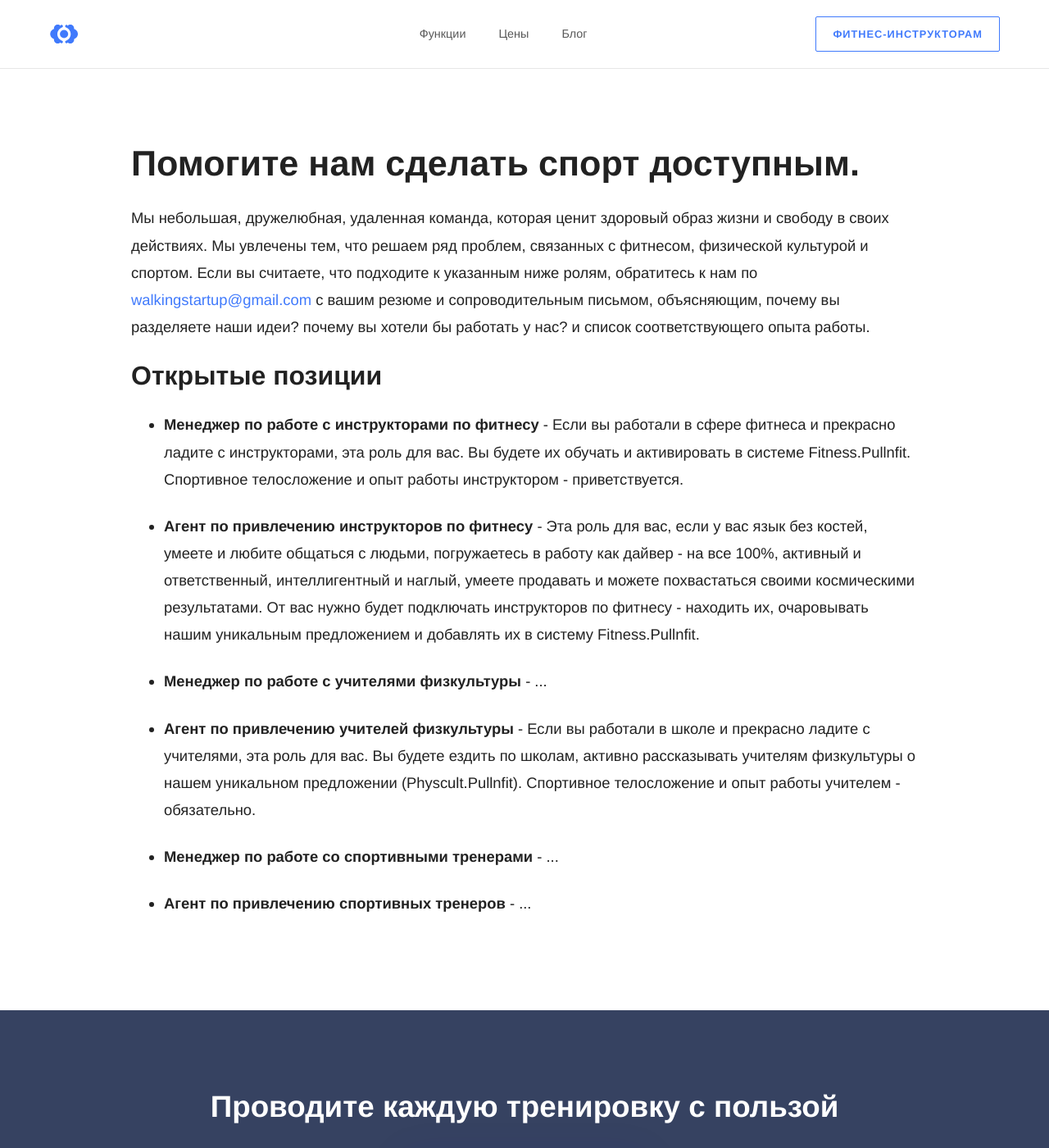
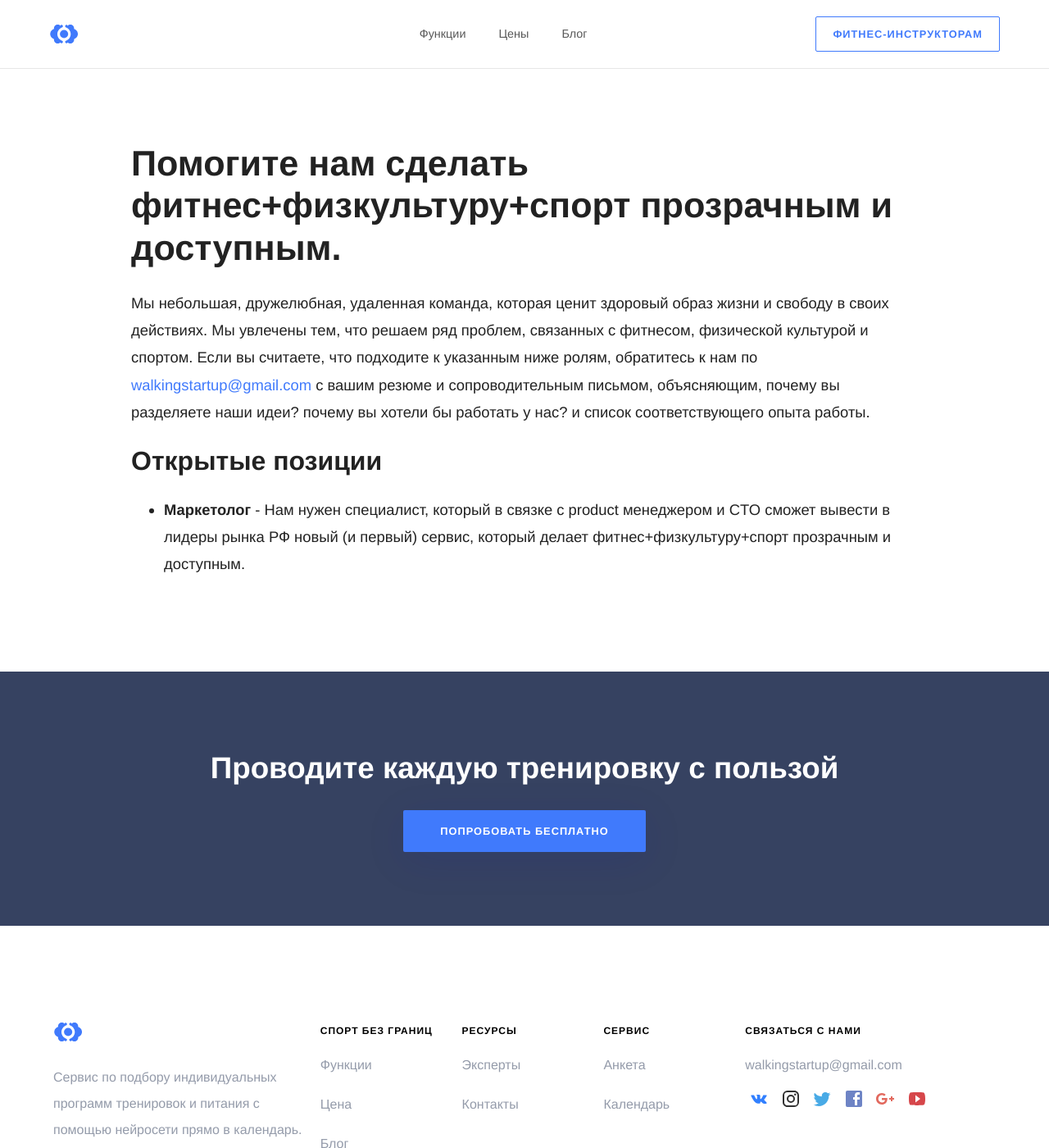
Before and after one commit to RakhimyanTim/adroholic.github.io, a Jekyll site: the page built from pages/careers.html, in a window 1280 px wide and 1400 px high. Shown: the whole window at 82% size. Built offline with Jekyll 4.4.1, drawn with Linux system fonts in a browser that asks for light colours; some web fonts are replaced.

Commit message:
Update careers.html

```diff
--- a/pages/careers.html
+++ b/pages/careers.html
@@ -3,22 +3,12 @@ layout: info-page
 title: Карьера
 permalink: /careers/
 roles:
-  - position: Менеджер по работе с инструкторами по фитнесу
-    description: Если вы работали в сфере фитнеса и прекрасно ладите с инструкторами, эта роль для вас. Вы будете их обучать и активировать в системе Fitness.Pullnfit. Спортивное телосложение и опыт работы инструктором - приветствуется.
-  - position: Агент по привлечению инструкторов по фитнесу
-    description: Эта роль для вас, если у вас язык без костей, умеете и любите общаться с людьми, погружаетесь в работу как дайвер - на все 100%, активный и ответственный, интеллигентный и наглый, умеете продавать и можете похвастаться своими космическими результатами. От вас нужно будет подключать инструкторов по фитнесу - находить их, очаровывать нашим уникальным предложением и добавлять их в систему Fitness.Pullnfit.
-  - position: Менеджер по работе с учителями физкультуры
-    description: ...
-  - position: Агент по привлечению учителей физкультуры
-    description: Если вы работали в школе и прекрасно ладите с учителями, эта роль для вас. Вы будете ездить по школам, активно рассказывать учителям физкультуры о нашем уникальном предложении (Physcult.Pullnfit). Спортивное телосложение и опыт работы учителем - обязательно.
-  - position: Менеджер по работе со спортивными тренерами
-    description: ...
-  - position: Агент по привлечению спортивных тренеров
-    description: ...
+  - position: Маркетолог
+    description: Нам нужен специалист, который в связке с product менеджером и CTO сможет вывести в лидеры рынка РФ новый (и первый) сервис, который делает фитнес+физкультуру+спорт прозрачным и доступным.
 ---
 
 <div class="careers">
-	<h1>Помогите нам сделать спорт доступным.</h1>
+	<h1>Помогите нам сделать фитнес+физкультуру+спорт прозрачным и доступным.</h1>
 
 	<p>Мы небольшая, дружелюбная, удаленная команда, которая ценит здоровый образ жизни и свободу в своих действиях. Мы увлечены тем, что решаем ряд проблем, связанных с фитнесом, физической культурой и спортом. Если вы считаете, что подходите к указанным ниже ролям, обратитесь к нам по
 <a href="mailto:walkingstartup@gmail.com">walkingstartup@gmail.com</a> с вашим резюме и сопроводительным письмом, объясняющим, почему вы разделяете наши идеи? почему вы хотели бы работать у нас? и список соответствующего опыта работы.</p>
```
